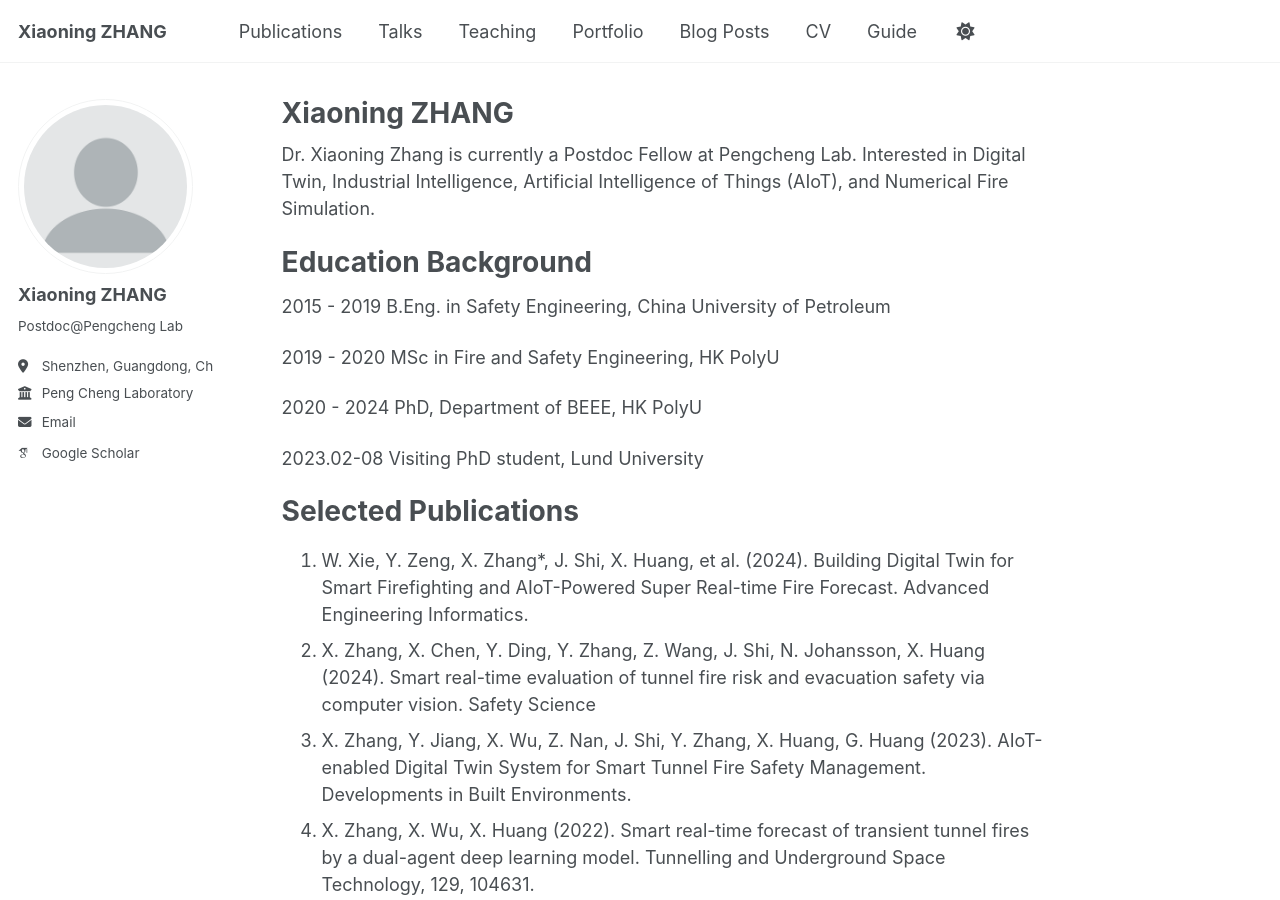
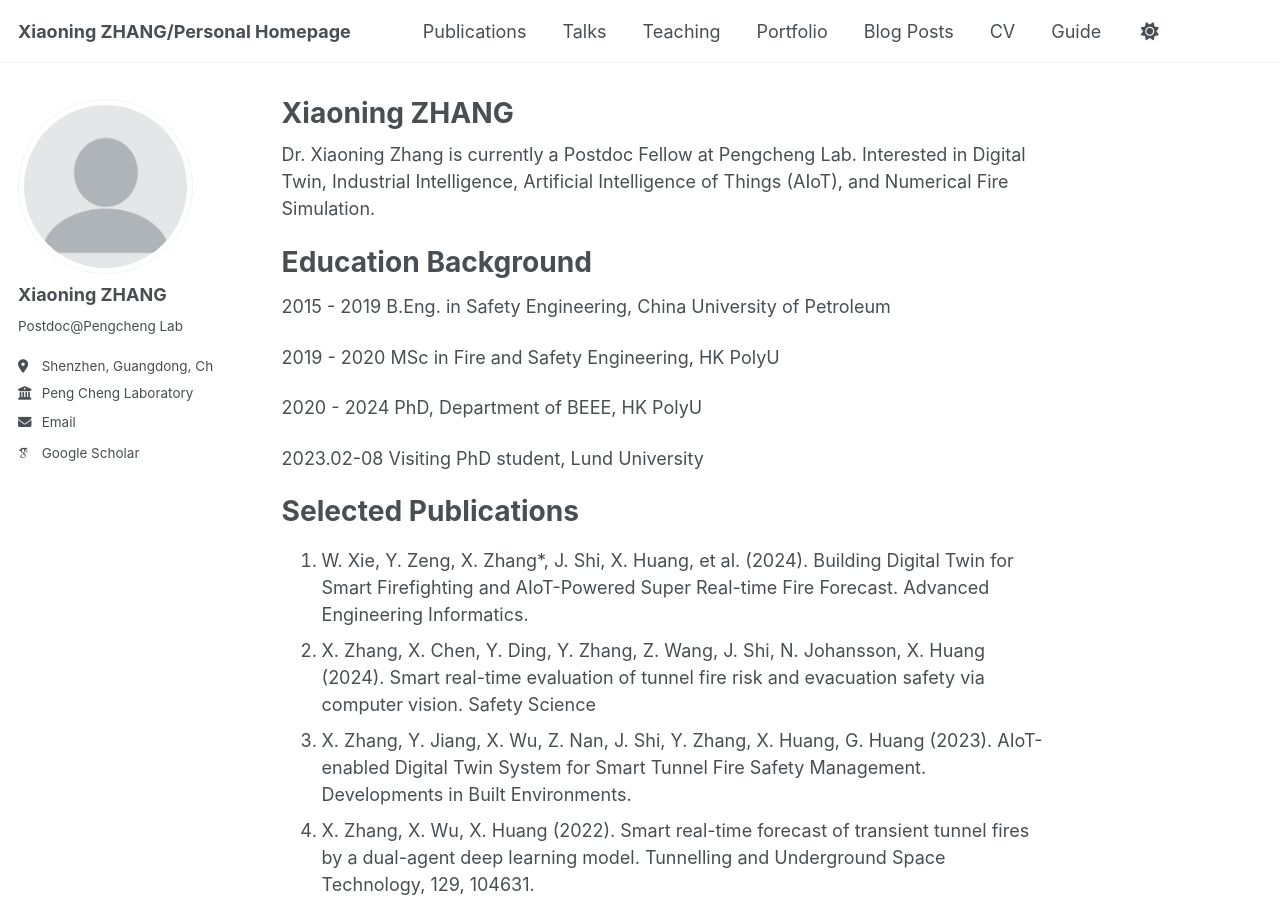
Before and after one commit to xn-zhang/xn-zhang.github.io, a Jekyll site: the page built from _pages/about.md, in a window 1280 px wide and 900 px high. Built offline with Jekyll 4.4.1, drawn with Linux system fonts in a browser that asks for light colours; some web fonts are replaced; a script that is not in the unit is left out.

Commit message:
Update _config.yml

```diff
--- a/_config.yml
+++ b/_config.yml
@@ -9,7 +9,7 @@
 # Basic Site Settings
 locale                   : "en-US"
 site_theme               : "default"
-title                    : "Xiaoning ZHANG"
+title                    : "Xiaoning ZHANG/Personal Homepage"
 title_separator          : "-"
 name                     : &name "Xiaoning Zhang"
 description              : &description ""
```
